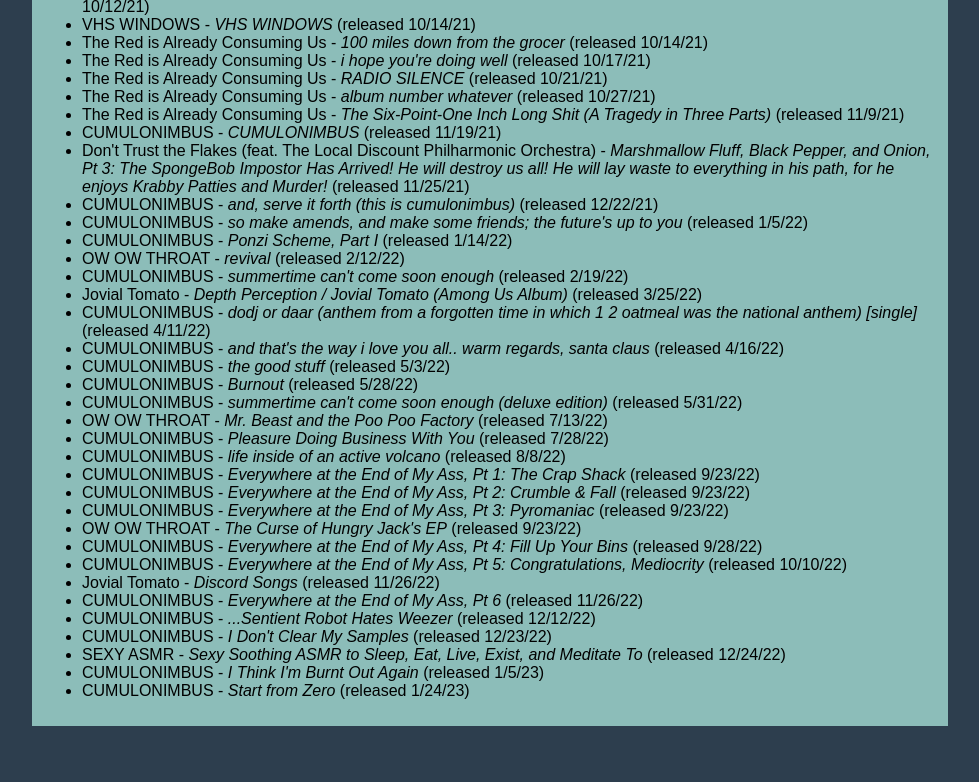
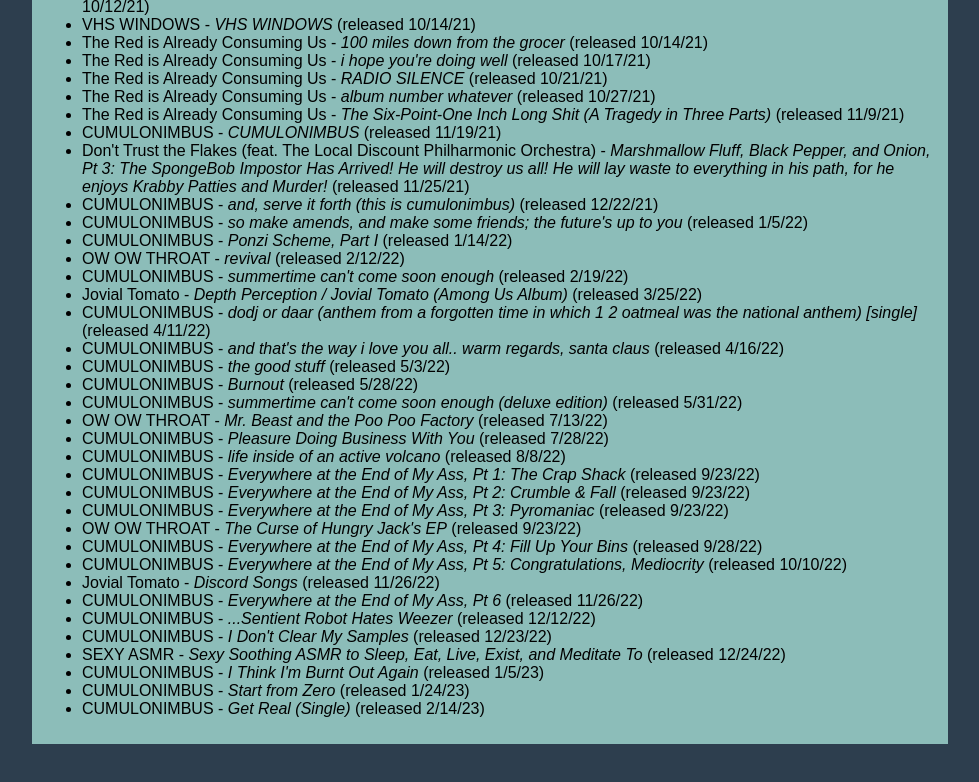
Before and after one commit to tacohitbox/ianrises.xyz, a plain HTML site: page theflakes/index.html in a window 1280 px wide. Shown: the part 1919-2701 px from the top of the page, without its empty margins (150-1129 px from the left). Drawn offline with Linux system fonts and the light colour scheme; a small style sheet from the web is missing.

Commit message:
update theflakes/index.html
added new release

```diff
--- a/theflakes/index.html
+++ b/theflakes/index.html
@@ -131,6 +131,7 @@
           <li>SEXY ASMR - <i>Sexy Soothing ASMR to Sleep, Eat, Live, Exist, and Meditate To</i> (released 12/24/22)</li>
           <li>CUMULONIMBUS - <i>I Think I'm Burnt Out Again</i> (released 1/5/23)</li>
           <li>CUMULONIMBUS - <i>Start from Zero</i> (released 1/24/23)</li>
+          <li>CUMULONIMBUS - <i>Get Real (Single)</i> (released 2/14/23)</li>
         </ul>
       </div>
     </div>
```
